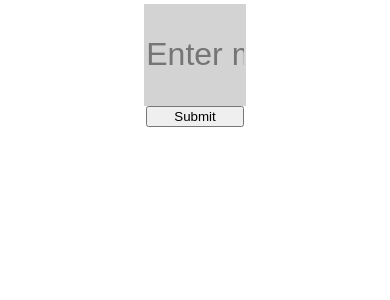
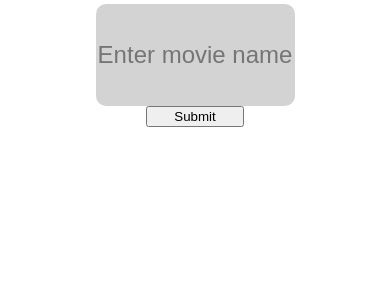
Before and after one commit to DerekJacobi/OMDB-Angular, a PHP site: page / in a window 390 px wide. Shown: the top 300 px of the page. Run offline with PHP 8.4, Linux system fonts and the light colour scheme; some libraries are stand-ins or nearby versions.

Commit message:
responsive

```diff
--- a/home.html
+++ b/home.html
@@ -4,6 +4,7 @@
     <meta charset="utf-8">
     <title>OMDB Angular App</title>
     <link rel="stylesheet" type="text/css" href="./stylesheet/angStyle.css">
+    <meta name="viewport" content="width=device-width, initial-scale=1">
 
     <script src="https://ajax.googleapis.com/ajax/libs/jquery/1.11.3/jquery.min.js"></script>
     <script src="https://ajax.googleapis.com/ajax/libs/angularjs/1.4.2/angular.min.js"></script>
--- a/stylesheet/angStyle.css
+++ b/stylesheet/angStyle.css
@@ -33,10 +33,24 @@ time, mark, audio, video {
   transition: 1s ease all;
   font-size: xx-large;
 	text-align: center;
+	border-radius: 10px;
 }
 
 form {
 	width: 50%;
+	display: -webkit-box;      /* OLD - iOS 6-, Safari 3.1-6 */
+	display: -moz-box;         /* OLD - Firefox 19- (buggy but mostly works) */
+	display: -ms-flexbox;      /* TWEENER - IE 10 */
+	display: -webkit-flex;
+	-webkit-flex-direction: column;
+	-webkit-align-items: center;
+	-webkit-justify-content: center;
+	-moz-flex-direction: column;
+	-moz-align-items: center;
+	-moz-justify-content: center;
+	-ms-flex-direction: column;
+	-ms-align-items: center;
+	-ms-justify-content: center;
 	display: flex;
 	flex-direction: column;
 	align-items: center;
@@ -52,6 +66,19 @@ form {
 }
 
 .search {
+	display: -webkit-box;      /* OLD - iOS 6-, Safari 3.1-6 */
+	display: -moz-box;         /* OLD - Firefox 19- (buggy but mostly works) */
+	display: -ms-flexbox;      /* TWEENER - IE 10 */
+	display: -webkit-flex;
+	-webkit-flex-direction: column;
+	-webkit-align-items: center;
+	-webkit-justify-content: center;
+	-moz-flex-direction: column;
+	-moz-align-items: center;
+	-moz-justify-content: center;
+	-ms-flex-direction: column;
+	-ms-align-items: center;
+	-ms-justify-content: center;
   display: flex;
   justify-content: center;
   align-items: center;
@@ -84,6 +111,7 @@ h3 {
 	max-width: 350px;
 	text-align: center;
 	transition: 1s ease all;
+	border-radius: 10px;
 }
 
 .moveLeft {
@@ -91,6 +119,10 @@ h3 {
 }
 
 #movieInfo {
+	display: -webkit-box;      /* OLD - iOS 6-, Safari 3.1-6 */
+	display: -moz-box;         /* OLD - Firefox 19- (buggy but mostly works) */
+	display: -ms-flexbox;      /* TWEENER - IE 10 */
+	display: -webkit-flex;
 	margin-left: 2%;
 	margin-right: 2%;
 	margin-top: 20px;
@@ -109,17 +141,69 @@ h3 {
 	width: 90%;
 	margin-left: auto;
 	margin-right: auto;
+	transition: .5s ease all;
 }
 
 .movieInList:hover {
 	cursor: pointer;
+	background-color: lightgrey;
+	border: 2px solid #f6f6f5;
+	color: #f6f6f5;
 }
 
 #movieDivs {
+	display: -webkit-box;      /* OLD - iOS 6-, Safari 3.1-6 */
+	display: -moz-box;         /* OLD - Firefox 19- (buggy but mostly works) */
+	display: -ms-flexbox;      /* TWEENER - IE 10 */
+	display: -webkit-flex;
 	display: flex;
+	margin-top: 5%;
 }
 
 .title {
 	line-height: 2;
 	font-size: xx-large;
 }
+
+@media (max-width: 1020px) {
+
+	.movie-title {
+		font-size: x-large;
+	}
+
+}
+
+@media (max-width: 775px) {
+
+	.movie-title {
+		font-size: large;
+	}
+
+}
+
+@media (max-width: 550px) {
+
+	.movie-title {
+		font-size: 1.5rem;
+		width: 100%;
+	}
+
+	#movieList {
+		margin-left: auto;
+		margin-right: auto;
+		height: 100%;
+	}
+
+	.moveLeft {
+		margin-left: auto !important;
+	}
+
+	#movieDivs {
+		flex-direction: column;
+	}
+
+	#movieInfo {
+		width: 90%;
+	}
+
+}
```
